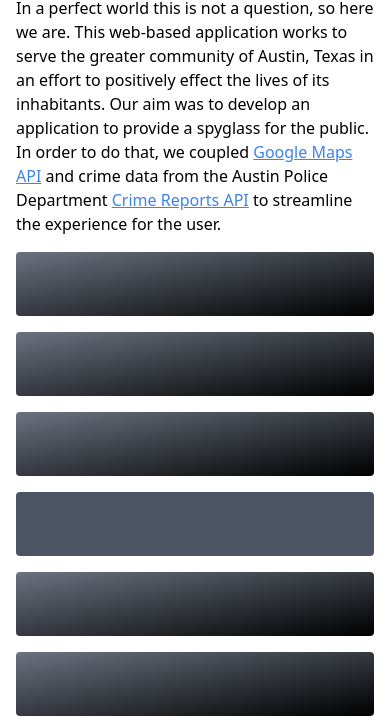
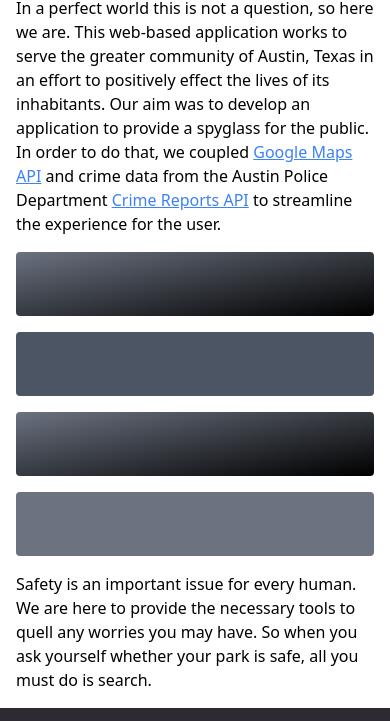
Before and after one commit to liq543/Park-Safe, a website: page about-park.html in a window 390 px wide. Shown: the part 302-1023 px from the top of the page. Drawn offline with nearby package versions, Linux system fonts and the light colour scheme; files that its build step writes are made by us from their sources.

```diff
--- a/about-park.html
+++ b/about-park.html
@@ -57,16 +57,16 @@
             <p class="xs:row-start-2 xs:col-start-2 xs:self-center md:col-start-1 md:col-span-2 md:pr-12 md:text-lg">
                 In a perfect world this is not a question, so here we are. This web-based application works to serve the greater community of Austin, Texas in an effort to positively effect the lives of its inhabitants. Our aim was to develop an application to provide a spyglass for the public. In order to do that, we coupled <a href="https://developers.google.com/maps/documentation" class="underline text-blue-500">Google Maps API</a> and crime data from the Austin Police Department <a href="https://data.austintexas.gov/Public-Safety/Crime-Reports/fdj4-gpfu" class="underline text-blue-500">Crime Reports API</a> to streamline the experience for the user.</p>
             <div class="h-16 bg-gradient-to-br from-gray-500 to-black xs:h-auto xs:square rounded"></div>
-            <div class="h-16 bg-gradient-to-br from-gray-500 to-black xs:h-auto xs:square rounded"></div>
+            <div class="h-16 hidden xs:flex bg-gradient-to-br from-gray-500 to-black xs:h-auto xs:square rounded"></div>
             <div
                 class="h-16 hidden xs:flex xs:bg-black xs:h-auto xs:square rounded transition ease-in-out delay-100 hover:translate-x-1/4 duration-200">
                 <a href="https://www.github.com/zbichsel"><img src="./assets/images/zbichsel.jpeg" class="rounded"
                         alt="Zackrey Bichsel"></a>
             </div>
-            <div class="h-16 bg-gradient-to-br from-gray-500 to-black xs:h-auto xs:square md:col-start-2 rounded"></div>
+            <div class="h-16 hidden xs:flex bg-gradient-to-br from-gray-500 to-black xs:h-auto xs:square md:col-start-2 rounded"></div>
             <div class="h-16 bg-gray-600 xs:h-auto xs:square rounded"></div>
             <div class="h-16 bg-gradient-to-br from-gray-500 to-black xs:h-auto xs:square rounded"></div>
-            <div class="h-16 bg-gradient-to-br from-gray-500 to-black xs:h-auto xs:square rounded"></div>
+            <div class="h-16 hidden xs:flex bg-gradient-to-br from-gray-500 to-black xs:h-auto xs:square rounded"></div>
             <div class="h-16 bg-gray-500 xs:h-auto xs:square rounded"></div>
             <p class="self-center md:text-lg md:col-span-2 md:text-center md:px-4">Safety is an important issue for every human. We are here to provide the necessary tools to quell any worries you may have. So when you ask yourself whether your park is safe, all you must do is search.</p>
             <div class="h-16 hidden xs:flex bg-gray-500 xs:h-auto xs:square rounded xs:self-center md:col-start-2">
```
